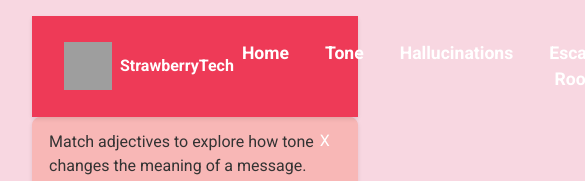
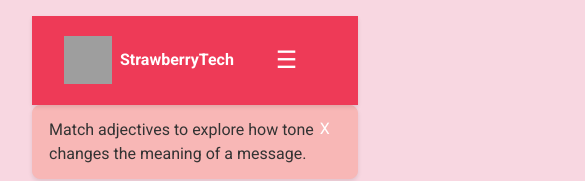
Before and after one commit to unnamedmistress/StrawberryTech, a React (Vite) app in the folder learning-games/: page /games/tone in a window 390 px wide. Shown: the top 181 px of the page, 585 px wide, since content can reach past the window. Built offline with nearby package versions, Linux system fonts and the light colour scheme; no server answers; grey boxes are pictures that could not be loaded.

Commit message:
fix: add responsive nav styles

```diff
--- a/learning-games/src/App.css
+++ b/learning-games/src/App.css
@@ -429,6 +429,30 @@
   cursor: pointer;
 }
 
+@media (max-width: 600px) {
+  .navbar {
+    flex-wrap: wrap;
+  }
+
+  .menu-toggle {
+    display: block;
+  }
+
+  .navbar ul {
+    display: none;
+    width: 100%;
+    flex-direction: column;
+    gap: 0.5rem;
+    margin-top: 0.5rem;
+    background: var(--color-brand);
+    padding: 0.5rem 0;
+  }
+
+  .navbar ul.open {
+    display: flex;
+  }
+}
+
 .hero {
   background: linear-gradient(135deg, var(--color-blue), var(--color-brand));
   background-size: 200% 200%;
```
